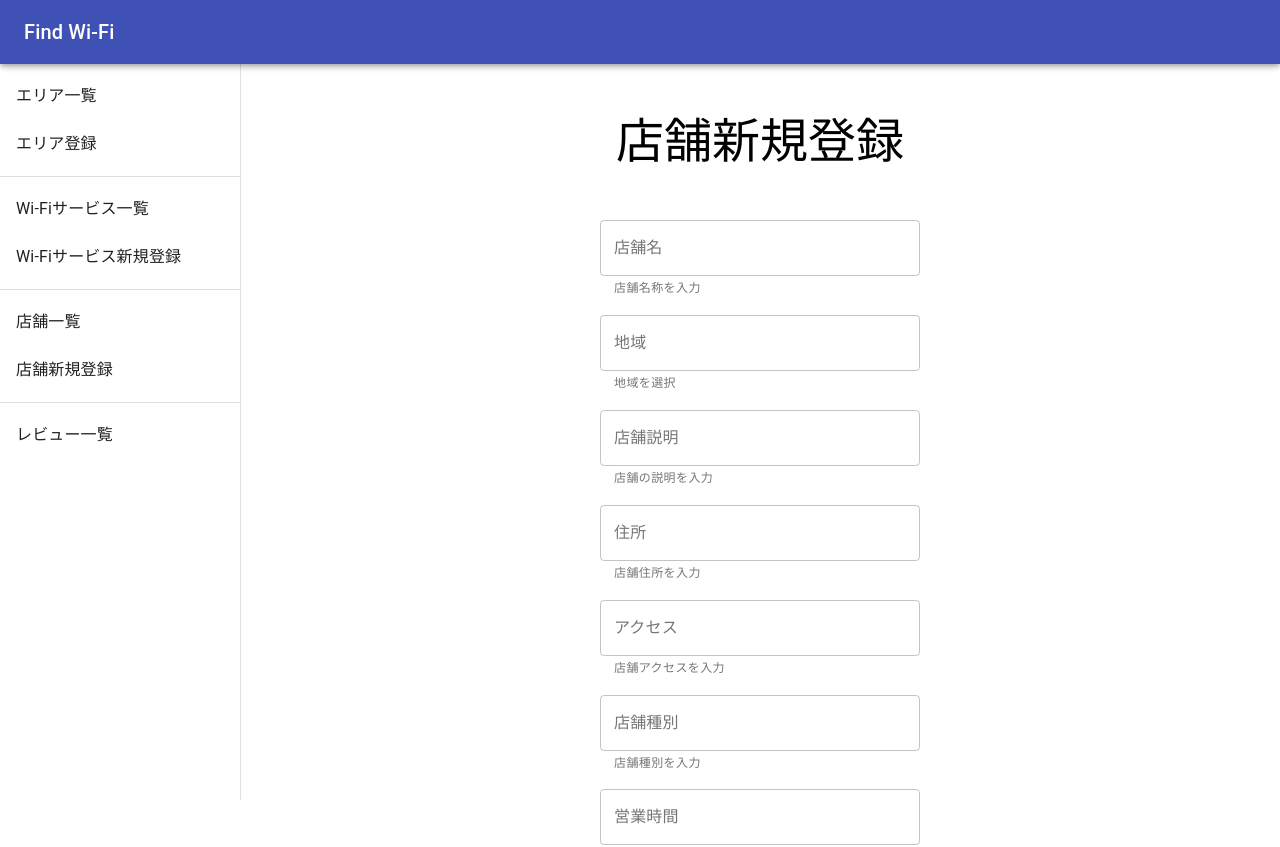
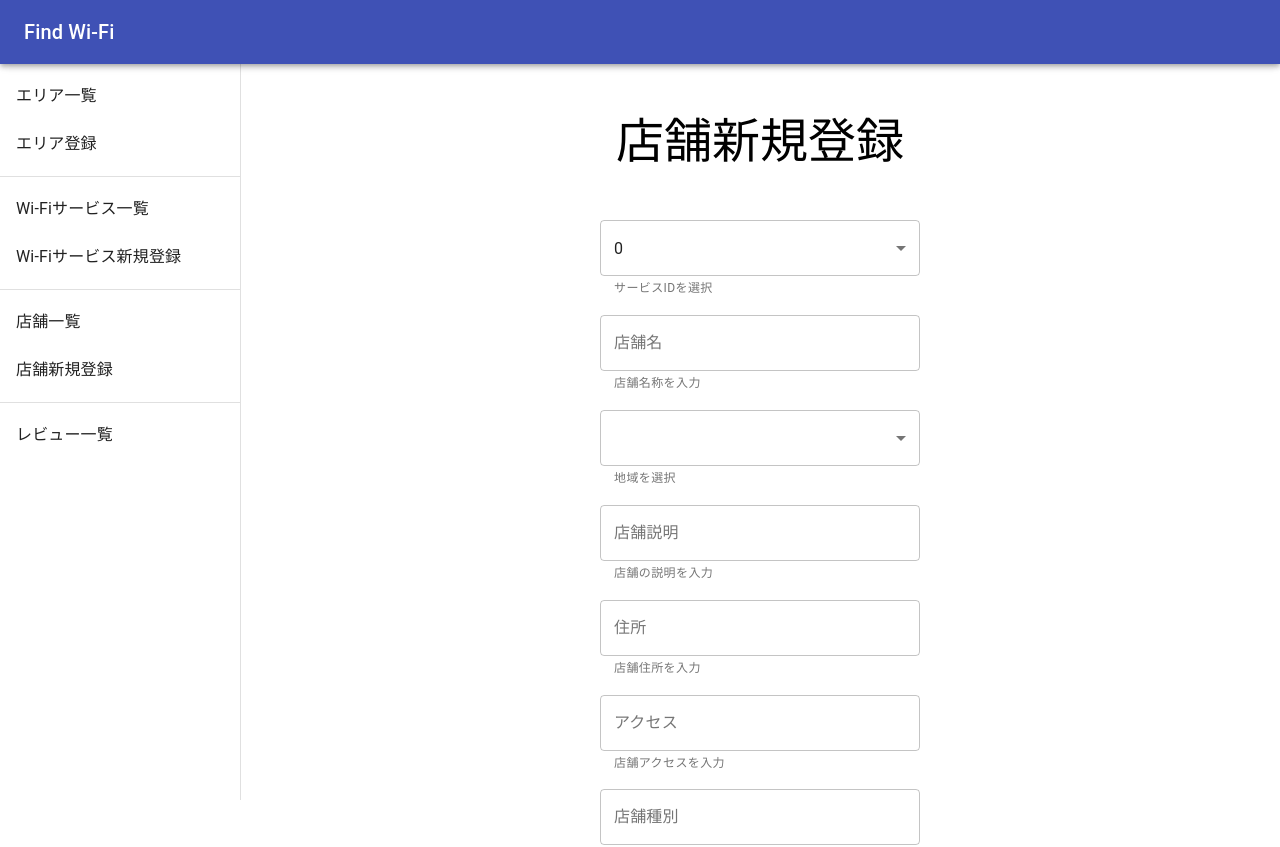
Before and after one commit to KotaTanaka/react-frontend-sandbox, a React (Create React App) app: page /shops/register in a window 1280 px wide. Shown: the top 847 px of the page. Built offline with nearby package versions, Linux system fonts and the light colour scheme.

Commit message:
feat: プルダウンへの置き換えとFormControlの削除

```diff
--- a/src/components/shops/ShopRegisterForm.tsx
+++ b/src/components/shops/ShopRegisterForm.tsx
@@ -1,14 +1,14 @@
 import React from 'react';
 import styled from 'styled-components';
-import { FormControl } from '@material-ui/core';
-import { makeStyles } from '@material-ui/core/styles';
 import { Save } from '@material-ui/icons';
 
 // from app
 import FormInput from 'src/components/partials/Form/FormInput';
+import FormSelect from 'src/components/partials/Form/FormSelect';
 import FormSwitch from 'src/components/partials/Form/FormSwitch';
 import ButtonPrimary from 'src/components/partials/Button/ButtonPrimary';
 import { IRegisterShopBody } from 'src/interfaces/api/request/Shop';
+import { flexColumnCenter } from 'src/styles/mixin';
 
 interface Props {
   params: IRegisterShopBody;
@@ -30,7 +30,7 @@ interface Props {
 const ShopRegisterForm: React.FC<Props> = (props: Props) => {
   const {
     params,
-    // onChangeServiceId,
+    onChangeServiceId,
     onChangeShopName,
     onChangeArea,
     onChangeDescription,
@@ -43,22 +43,28 @@ const ShopRegisterForm: React.FC<Props> = (props: Props) => {
     onChangeHasPower,
     onSave,
   } = props;
-  const classes = useStyles();
+
+  console.log(params);
 
   return (
     <Container>
-      <FormControl className={classes.form}>
-        {/** TODO サービスID Picker */}
+      <FormSelect
+        help="サービスIDを選択"
+        // TODO Wi-Fiサービス一覧から取得
+        items={[0, 1, 2]}
+        value={params.serviceId}
+        onChange={onChangeServiceId}
+      />
       <FormInput
         label="店舗名"
         help="店舗名称を入力"
         value={params.shopName}
         onChange={onChangeShopName}
       />
-        {/** TODO Area Picker */}
-        <FormInput
-          label="地域"
+      <FormSelect
         help="地域を選択"
+        // TODO エリアマスタから取得
+        items={['shibuya', 'shinjuku']}
         value={params.area}
         onChange={onChangeArea}
       />
@@ -106,17 +112,13 @@ const ShopRegisterForm: React.FC<Props> = (props: Props) => {
         onChange={onChangeHasPower}
       />
       <ButtonPrimary label="登録する" icon={<Save />} onClick={onSave} />
-      </FormControl>
     </Container>
   );
 };
 
 // styles
-const useStyles = makeStyles({
-  form: {
-    alignItems: 'center',
-  },
-});
-const Container = styled.div``;
+const Container = styled.div`
+  ${flexColumnCenter};
+`;
 
 export default ShopRegisterForm;
```
Lines whose indentation alone changed are shown as unchanged.
